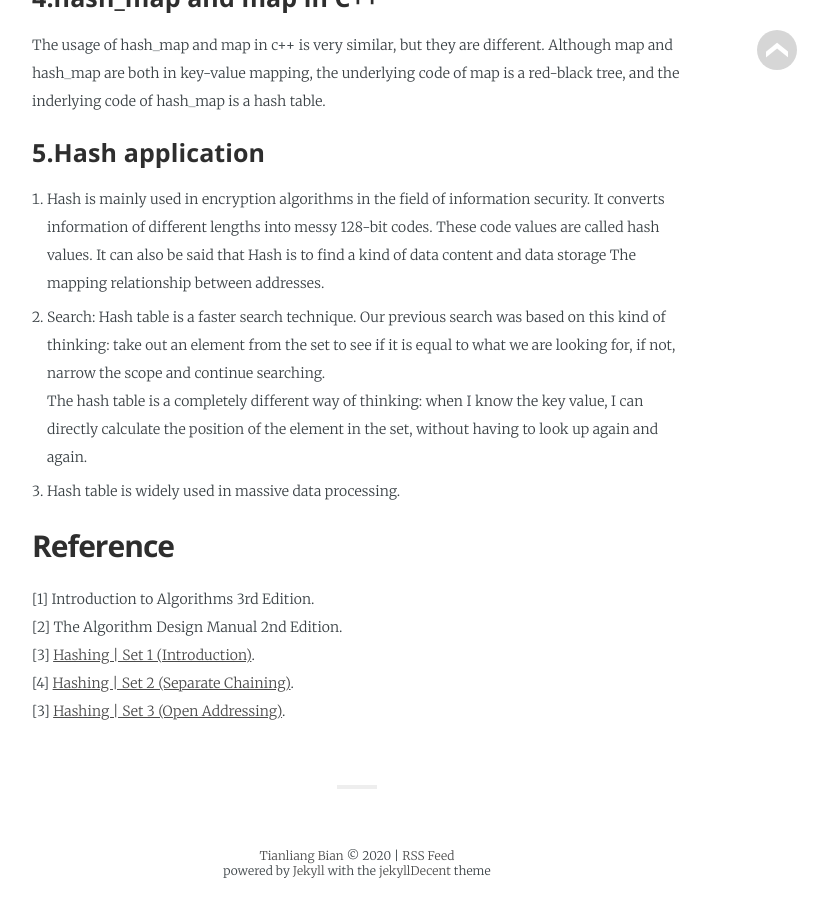
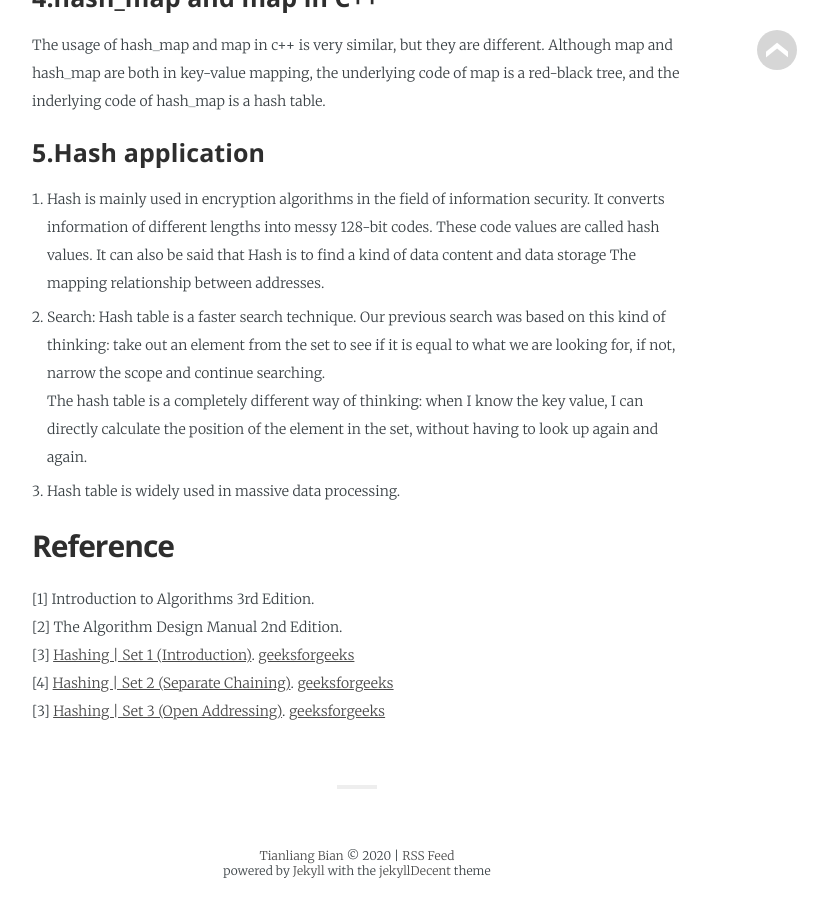
Before and after one commit to TyrionBian/tyrionbian.github.io, a Jekyll site: the page built from _posts/2020-08-18-Hashing.md, in a window 1280 px wide and 900 px high, scrolled down 3709 px. Shown: the whole window, without its empty margins (283-1111 px from the left). Built offline with Jekyll 4.4.1, drawn with Linux system fonts in a browser that asks for light colours; some web fonts are replaced.

Commit message:
Update 2020-08-18-Hashing.md

```diff
--- a/_posts/2020-08-18-Hashing.md
+++ b/_posts/2020-08-18-Hashing.md
@@ -84,6 +84,6 @@
 ## Reference
 [1] Introduction to Algorithms 3rd Edition.
 [2] The Algorithm Design Manual 2nd Edition.
-[3] [Hashing \| Set 1 (Introduction)](https://www.geeksforgeeks.org/hashing-set-1-introduction/).
-[4] [Hashing \| Set 2 (Separate Chaining)](https://www.geeksforgeeks.org/hashing-set-2-separate-chaining/).
-[3] [Hashing | Set 3 (Open Addressing)](https://www.geeksforgeeks.org/hashing-set-3-open-addressing/).
+[3] [Hashing \| Set 1 (Introduction)](https://www.geeksforgeeks.org/hashing-set-1-introduction/).  [geeksforgeeks](https://www.geeksforgeeks.org/)
+[4] [Hashing \| Set 2 (Separate Chaining)](https://www.geeksforgeeks.org/hashing-set-2-separate-chaining/).  [geeksforgeeks](https://www.geeksforgeeks.org/)
+[3] [Hashing | Set 3 (Open Addressing)](https://www.geeksforgeeks.org/hashing-set-3-open-addressing/).  [geeksforgeeks](https://www.geeksforgeeks.org/)
```
